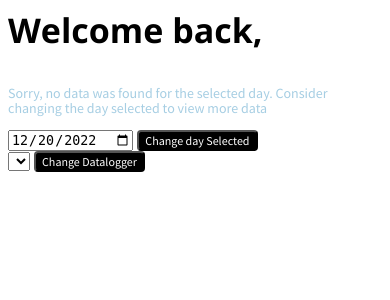
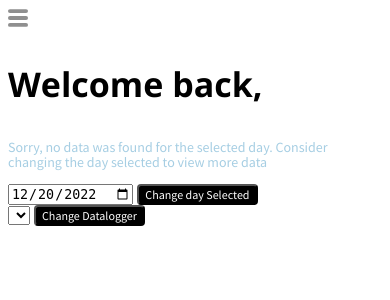
Before and after one commit to jacob-macleod/Computer-Science-Project, a Flask app: template templates/dashboard.html in a window 390 px wide. Shown: the top 300 px of the page. Run offline with Flask 2, Linux system fonts and the light colour scheme; the template is opened without the code that fills it, so the values that code supplies are empty.

Commit message:
Finished hamburger menu

```diff
--- a/static/file.css
+++ b/static/file.css
@@ -63,6 +63,12 @@ body {
     #hamburgerMenu {
         display: block;
     }
+}
+
+#menuItems {
+    display: none;
+    background: #F5F5F5;
+    border-radius: 16px;
 }
 
 
--- a/templates/advancedSettings.html
+++ b/templates/advancedSettings.html
@@ -88,7 +88,7 @@
     // Set up the page
     isAdmin = "{{ isAdmin }}";
     document.cookie = "isAdmin={{ isAdmin }}";
-    document.getElementsByName("username")[0].innerHTML = getCookie("username");
+    document.getElementsByName("username")[0].innerHTML = getCookie(" username");
     if (isAdmin == "True") {
         document.getElementsByName("adminIndicator")[0].innerHTML = "Owner";
         document.getElementsByName("adminIndicator")[0].style = "display: inline-block; color: #A6CEE3;";
--- a/templates/dashboard.html
+++ b/templates/dashboard.html
@@ -28,7 +28,14 @@
             </div>
 
             <div id="hamburgerMenu">
-
+                <img id="hamburgerIcon" style="width: 20px; height: 20px;" src="static/Hamburger.svg"></a>
+                <div id="menuItems">
+                    <div style="display:grid; padding-left: 15px;">
+                        <p id="unselectedMenuItem" onclick="window.open('/advanced-settings', '_self')">Advanced Graph Settings</p>
+                        <p id="unselectedMenuItem" onclick="window.open('/configure-devices', '_self')" name="restrictedItem" style="display:none;">Configure Devices</p>
+                        <p id="unselectedMenuItem" onclick="window.open('/manage-users', '_self')" name="restrictedItem" style="display:none;">Manage Users</p>
+                    </div>
+                </div>
             </div>
         </div>
 
@@ -69,9 +76,24 @@
 
 </div>
 <script>
+    icon = document.getElementById("hamburgerIcon");
+    icon.addEventListener("click", () => {
+        if (icon.getAttribute("src") == "static/Hamburger.svg") {
+	        icon.setAttribute("src", "static/close.svg");
+            document.getElementById("menuItems").style.display = "grid";
+        } else {
+            icon.setAttribute("src", "static/Hamburger.svg")
+            document.getElementById("menuItems").setAttribute("style", "display:none;")
+        }
+    });
+
+
+
     // Get the value of a cookie by it's name
     function getCookie(cookieName) {
-        singleCookie = decodeURIComponent(document.cookie).split(";");
+        singleCookie = decodeURIComponent(document.cookie)
+        singleCookie = singleCookie.toString();
+        singleCookie = singleCookie.split(";");
 
         // Look at every cookie
         for (i=0;i<singleCookie.length;i++) {
@@ -94,7 +116,7 @@
     isAdmin = "{{ isAdmin }}";
     document.cookie = "isAdmin={{ isAdmin }}";
     document.getElementById("firstName").innerHTML = "{{ firstName }}"
-    document.getElementsByName("username")[0].innerHTML = getCookie("username");
+    document.getElementsByName("username")[0].innerHTML = getCookie(" username");
     if (isAdmin == "True") {
         document.getElementsByName("adminIndicator")[0].innerHTML = "Owner";
         document.getElementsByName("adminIndicator")[0].style = "display: inline-block; color: #A6CEE3;";
```
